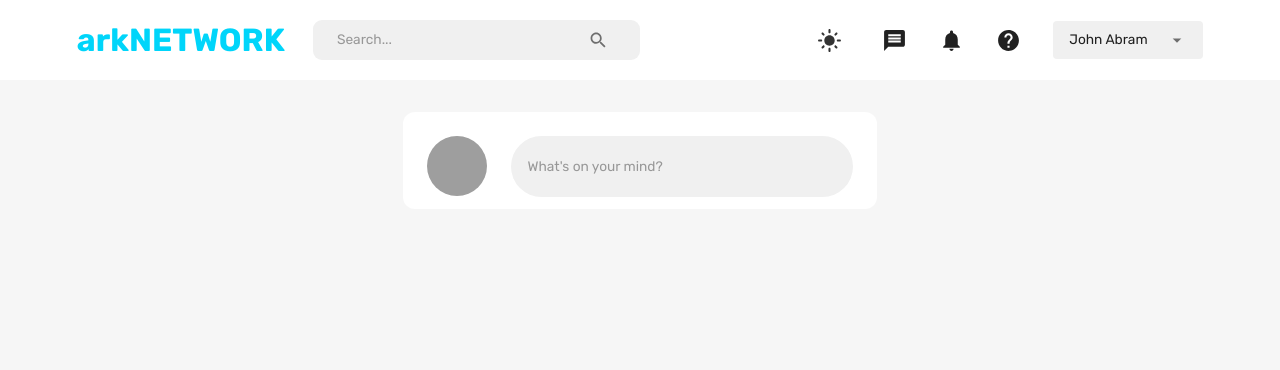
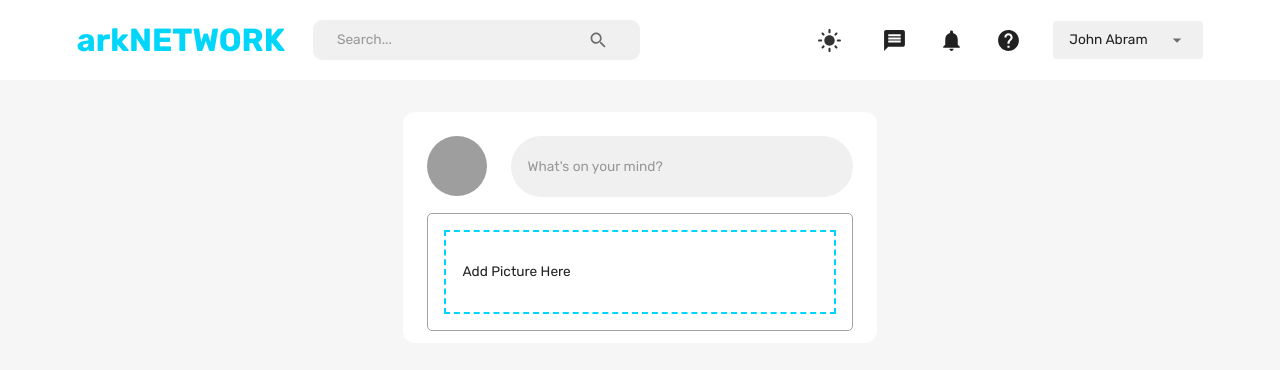
Before and after one commit to abdurrahman720/arkNetwork-MERN, a React (Create React App) app: page /home in a window 1280 px wide. Shown: the top 370 px of the page. Built offline with nearby package versions, Linux system fonts and the light colour scheme; no server answers.

Commit message:
image dropzone

```diff
--- a/src/scenes/widgets/MyPostWidget.jsx
+++ b/src/scenes/widgets/MyPostWidget.jsx
@@ -10,7 +10,7 @@ import setPosts from "../../state";
 
 const MyPostWidget = ({ picturePath }) => {
   const dispatch = useDispatch();
-  const [isImage, setIsImage] = useState(false);
+  const [isImage, setIsImage] = useState(true);
   const [image, setImage] = useState(null);
   const [post, setPost] = useState("");
   const { palette } = useTheme();
@@ -90,7 +90,7 @@ const MyPostWidget = ({ picturePath }) => {
                               {image && (
                                   <IconButton
                     onClick={() => setImage(null)}
-                    sx={{width: "100%"}}
+                    sx={{width: "15%"}}
                                   >
                                       <DeleteOutlined/>
                                   </IconButton>
```
